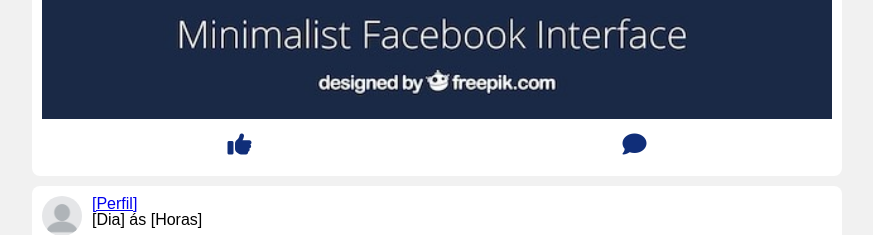
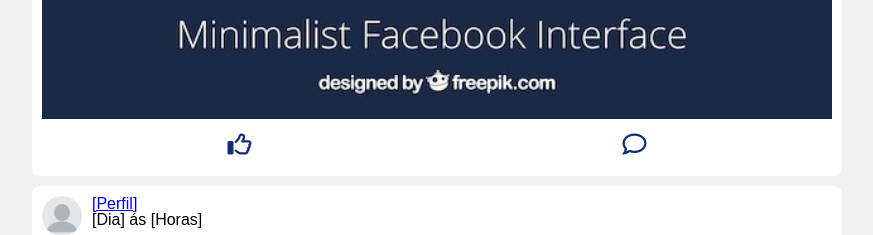
Before and after one commit to 0Carvalh0/projeto-blink, a React (Create React App) app: page / in a window 1280 px wide. Shown: the part 1120-1355 px from the top of the page, without its empty margins (168-1041 px from the left). Built offline with nearby package versions, Linux system fonts and the light colour scheme.

Commit message:
Tentativa de fazer uma pequena interação com o botão de gostei e comentar

```diff
--- a/src/Main-Content/MainContent.css
+++ b/src/Main-Content/MainContent.css
@@ -9,7 +9,8 @@
   z-index: 1;
 }
 
-#main__Create, #main__Post {
+#main__Create,
+#main__Post {
   padding: 10px;
   border-radius: 8px;
 
@@ -37,6 +38,7 @@
 .main__Create__Header p:hover {
   transform: scale(1.05);
   color: black;
+  cursor: default;
 
   transition: all ease 0.3s;
 }
@@ -82,7 +84,8 @@
   margin-right: 20px;
 }
 
-.main__Create__Footer .main__Create__Footer__botao, #file-upload-button {
+.main__Create__Footer .main__Create__Footer__botao,
+#file-upload-button {
   border: none;
   border-radius: 50px;
   padding: 10px 20px;
@@ -125,7 +128,8 @@
   justify-content: space-around;
 }
 
-#main__Post .post__Footer .fa-solid {
+#main__Post .post__Footer .fa-solid,
+.fa-regular {
   color: var(--cor04);
   font-size: 1.5rem;
 }
--- a/src/Main-Content/Post/Post.js
+++ b/src/Main-Content/Post/Post.js
@@ -1,8 +1,37 @@
-import React from "react";
+import React, { useRef } from "react";
 import Perfil001 from "../../images/profile001.jpg";
-import foto001 from "../../images/facebook-app-interface(inspiração).jpg"
+import foto001 from "../../images/facebook-app-interface(inspiração).jpg";
 
 function Post() {
+  const btnGosteiRef = useRef(null);
+  const btnComentarRef = useRef(null);
+  let varGostei = 0;
+  let varComentei = 0;
+
+  function deiGostei() {
+    if (varGostei === 0) {
+      btnGosteiRef.current?.classList.remove("fa-regular");
+      btnGosteiRef.current?.classList.add("fa-solid");
+      varGostei = 1;
+    } else {
+      btnGosteiRef.current?.classList.remove("fa-solid");
+      btnGosteiRef.current?.classList.add("fa-regular");
+      varGostei = 0;
+    }
+  }
+
+  function Comentei() {
+    if (varComentei === 0) {
+      btnComentarRef.current?.classList.remove("fa-regular");
+      btnComentarRef.current?.classList.add("fa-solid");
+      varComentei = 1;
+    } else {
+      btnComentarRef.current?.classList.remove("fa-solid");
+      btnComentarRef.current?.classList.add("fa-regular");
+      varComentei = 0;
+    }
+  }
+
   return (
     <div id="main__Post">
       <div className="post__Cabecalho">
@@ -12,11 +41,37 @@
           <p>[Dia] ás [Horas]</p>
         </div>
       </div>
-      <p id="post-Descricao">Lorem ipsum dolor sit amet consectetur adipisicing elit. Iste quis quas quasi, exercitationem eaque eligendi sed itaque, asperiores eius dolorem ab totam quam modi reprehenderit, neque unde enim! Quos officia necessitatibus ducimus eum facilis reiciendis nobis quas, deleniti iusto, sunt, sint tenetur eveniet consectetur nihil voluptates cupiditate exercitationem quia beatae dolores consequatur suscipit saepe unde. Earum porro nulla nostrum quam nesciunt adipisci dolorem, enim facere vitae expedita in dolor vel voluptate rem quas voluptatem necessitatibus a. Molestias alias consequatur quam atque aut eligendi facilis illum eum, fugiat, suscipit adipisci tempore labore perferendis quibusdam laudantium aliquid. Quasi quibusdam eaque minus vitae.</p>
+      <p id="post-Descricao">
+        Lorem ipsum dolor sit amet consectetur adipisicing elit. Iste quis quas
+        quasi, exercitationem eaque eligendi sed itaque, asperiores eius dolorem
+        ab totam quam modi reprehenderit, neque unde enim! Quos officia
+        necessitatibus ducimus eum facilis reiciendis nobis quas, deleniti
+        iusto, sunt, sint tenetur eveniet consectetur nihil voluptates
+        cupiditate exercitationem quia beatae dolores consequatur suscipit saepe
+        unde. Earum porro nulla nostrum quam nesciunt adipisci dolorem, enim
+        facere vitae expedita in dolor vel voluptate rem quas voluptatem
+        necessitatibus a. Molestias alias consequatur quam atque aut eligendi
+        facilis illum eum, fugiat, suscipit adipisci tempore labore perferendis
+        quibusdam laudantium aliquid. Quasi quibusdam eaque minus vitae.
+      </p>
       <img id="post-foto" src={foto001} />
       <div className="post__Footer">
-        <div className="post__Gostei"><span className="fa-solid fa-thumbs-up" /></div>
-        <div className="post__Comentar"><span className="fa-solid fa-comment" /></div>
+        <div className="post__Gostei">
+          <span
+            className="fa-regular fa-thumbs-up"
+            id="Gostei"
+            ref={btnGosteiRef}
+            onClick={deiGostei()}
+          />
+        </div>
+        <div className="post__Comentar">
+          <span
+            className="fa-regular fa-comment"
+            id="Comentar"
+            ref={btnComentarRef}
+            onClick={Comentei()}
+          />
+        </div>
       </div>
     </div>
   );
```
